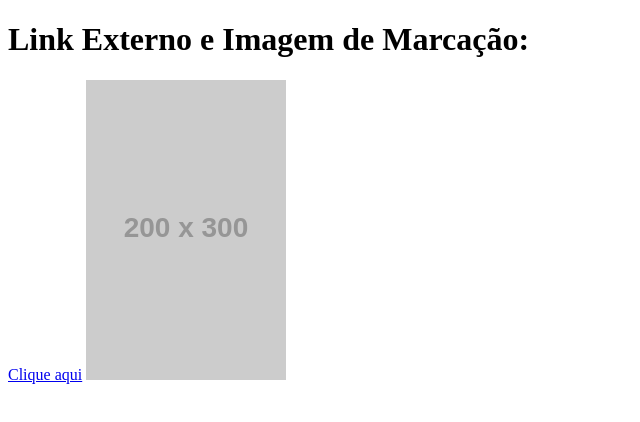
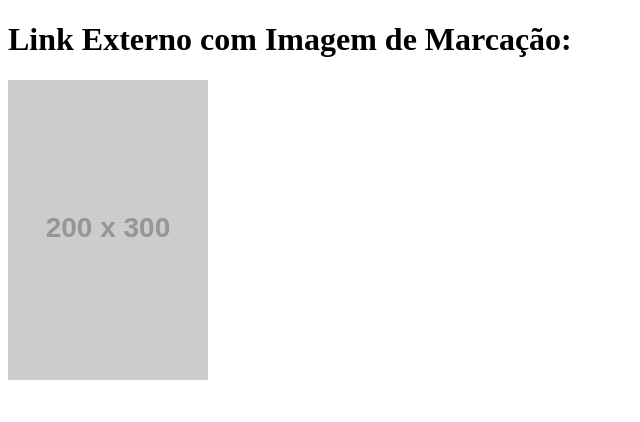
Before and after one commit to alinemozer/quest-html-css-basico, a plain HTML site: page desafio-02/index.html in a window 1280 px wide. Shown: the whole page, without its empty margins (0-640 px from the left). Drawn offline with Linux system fonts and the light colour scheme; placeholder pictures from the web are drawn by us.

Commit message:
Desafios de 1 a 4 - html e css-basico

```diff
--- a/desafio-02/index.html
+++ b/desafio-02/index.html
@@ -8,9 +8,7 @@
     <title>Desafio-02</title>
 </head>
 <body>
-    <h1>Link Externo e Imagem de Marcação:</h1>
-    <a href="https://www.google.com.br/" target="_blank">Clique aqui</a>
-
-    <img src="https://via.placeholder.com/200x300/e25822/fff?text= oi =)" alt="imagem de marcacao laranja de 200x300 pixels, com mensagem de oi e uma carinha feliz" title="imagem de marcacao 200x300px">
+    <h1>Link Externo com Imagem de Marcação:</h1>
+    <a href="https://www.google.com.br/" target="_blank"><img src="https://via.placeholder.com/200x300/e25822/fff?text=google =>" alt="imagem de marcacao laranja de 200 por 300 pixels com link para o google" title="imagem de marcacao com link"></a>
 </body>
 </html>
```
